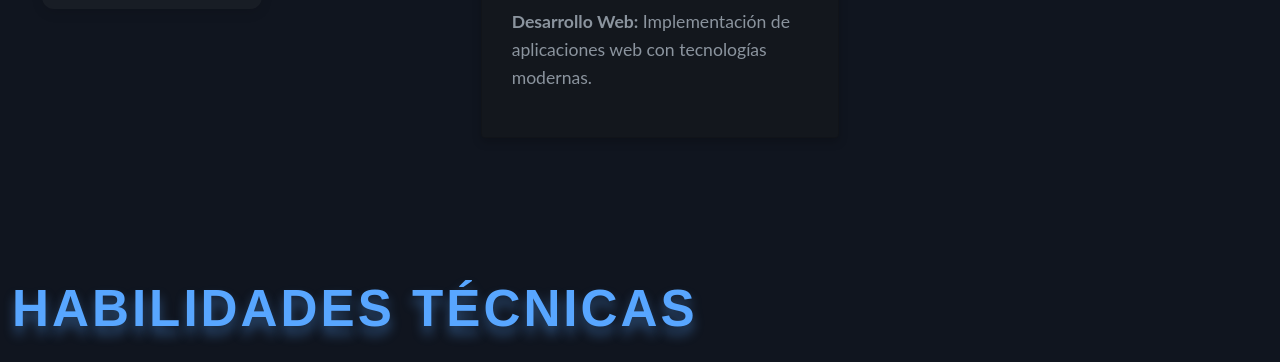
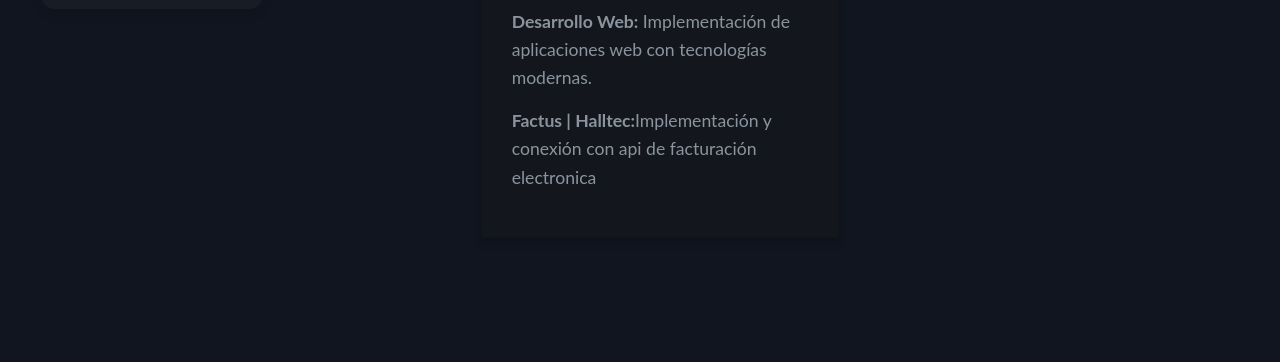
Before and after one commit to SaavedraSebastian/SebasDeveloper, a plain HTML site: page index.html in a window 1280 px wide. Shown: the part 1626-1988 px from the top of the page. Drawn offline with nearby package versions, Linux system fonts and the light colour scheme; animation ran at ten frames a second.

Commit message:
Update index.html

```diff
--- a/index.html
+++ b/index.html
@@ -143,6 +143,7 @@
                 <li><strong>Python:</strong> Curso de programación en Python.</li>
                 <li><strong>Análisis de Datos:</strong> Curso en técnicas de análisis de datos.</li>
                 <li><strong>Desarrollo Web:</strong> Implementación de aplicaciones web con tecnologías modernas.</li>
+                <li><strong>Factus | Halltec:</strong>Implementación y conexión con api de facturación electronica</li>
               </ul>
             </div>
 
```
